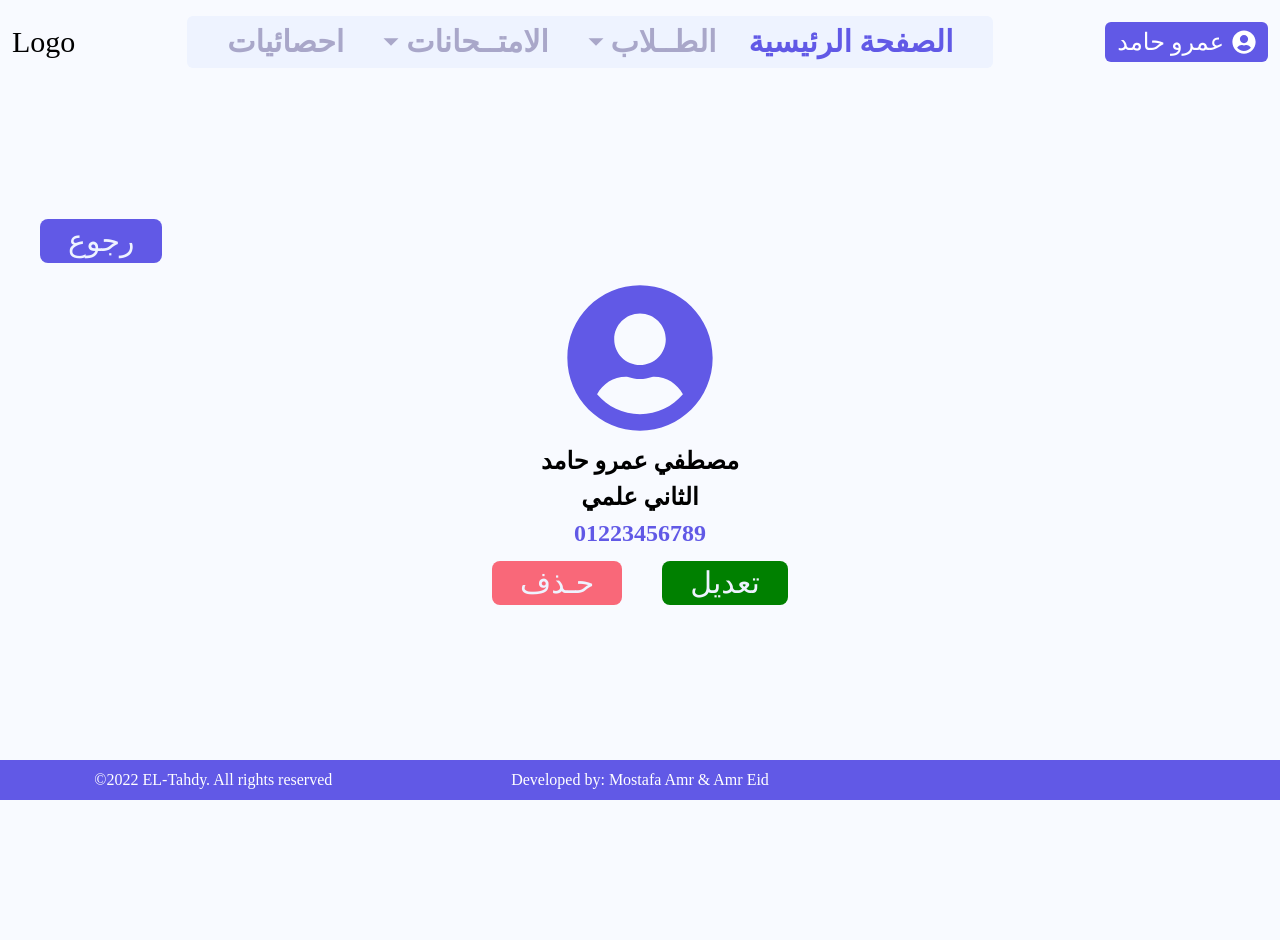
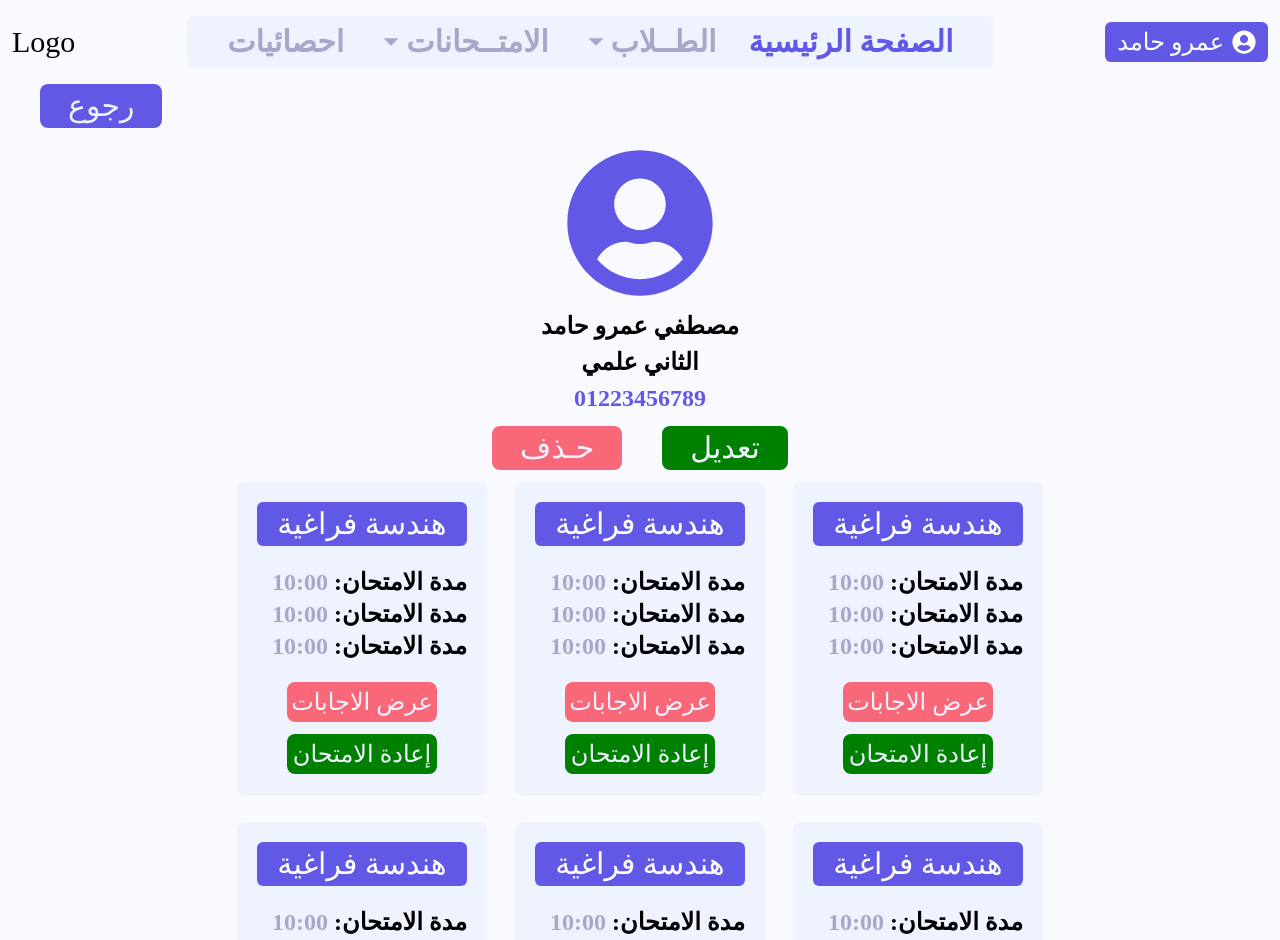
Before and after one commit to MostafaAmrHamed/ELTahdy, a Next.js app: page /studentProfile in a window 1280 px wide. Shown: the top 940 px of the page. Before the commit the page ends 800 px from the top, so only its background shows below. Built offline with nearby package versions, Linux system fonts and the light colour scheme; a web font is replaced by a local one.

Commit message:
feat(profile): Designed the exam card

```diff
--- /dev/null
+++ b/components/ExamCard.tsx
@@ -0,0 +1,35 @@
+import React from "react";
+
+const ExamCard = () => {
+  return (
+    <div className="bg-color-2 p-5 w-[250px] rounded-lg space-y-5 shadow-sm">
+      <h1 className="bg-color-4 text-color-1 text-3xl text-center px-3 py-1 rounded-md">
+        هندسة فراغية
+      </h1>
+      <div className="text-2xl font-semibold">
+        <p>
+          مدة الامتحان: <span className="text-color-3"> 10:00</span>
+        </p>
+        <p>
+          مدة الامتحان: <span className="text-color-3"> 10:00</span>
+        </p>
+        <p>
+          مدة الامتحان: <span className="text-color-3"> 10:00</span>
+        </p>
+      </div>
+      <div className="text-center space-y-3 text-color-2 text-2xl">
+        <button
+          type="button"
+          className="bg-cancel min-w-[150px] py-1 rounded-lg"
+        >
+          عرض الاجابات
+        </button>
+        <button type="button" className="bg-true min-w-[150px] py-1 rounded-lg">
+          إعادة الامتحان
+        </button>
+      </div>
+    </div>
+  );
+};
+
+export default ExamCard;
--- a/pages/studentProfile.tsx
+++ b/pages/studentProfile.tsx
@@ -1,6 +1,7 @@
 import React, { useState } from "react";
 import EditStudentForm from "../components/EditStudentForm";
 import { FaUserCircle } from "react-icons/fa";
+import ExamCard from "../components/ExamCard";
 const studentProfile = () => {
   const [editStudent, setEditStudent] = useState(false);
   return (
@@ -40,6 +41,14 @@ const studentProfile = () => {
           </button>
         </div>
         {editStudent && <EditStudentForm />}
+        <div className="grid md:grid-cols-2 lg:grid-cols-3 gap-7">
+          <ExamCard />
+          <ExamCard />
+          <ExamCard />
+          <ExamCard />
+          <ExamCard />
+          <ExamCard />
+        </div>
       </div>
     </div>
   );
```
